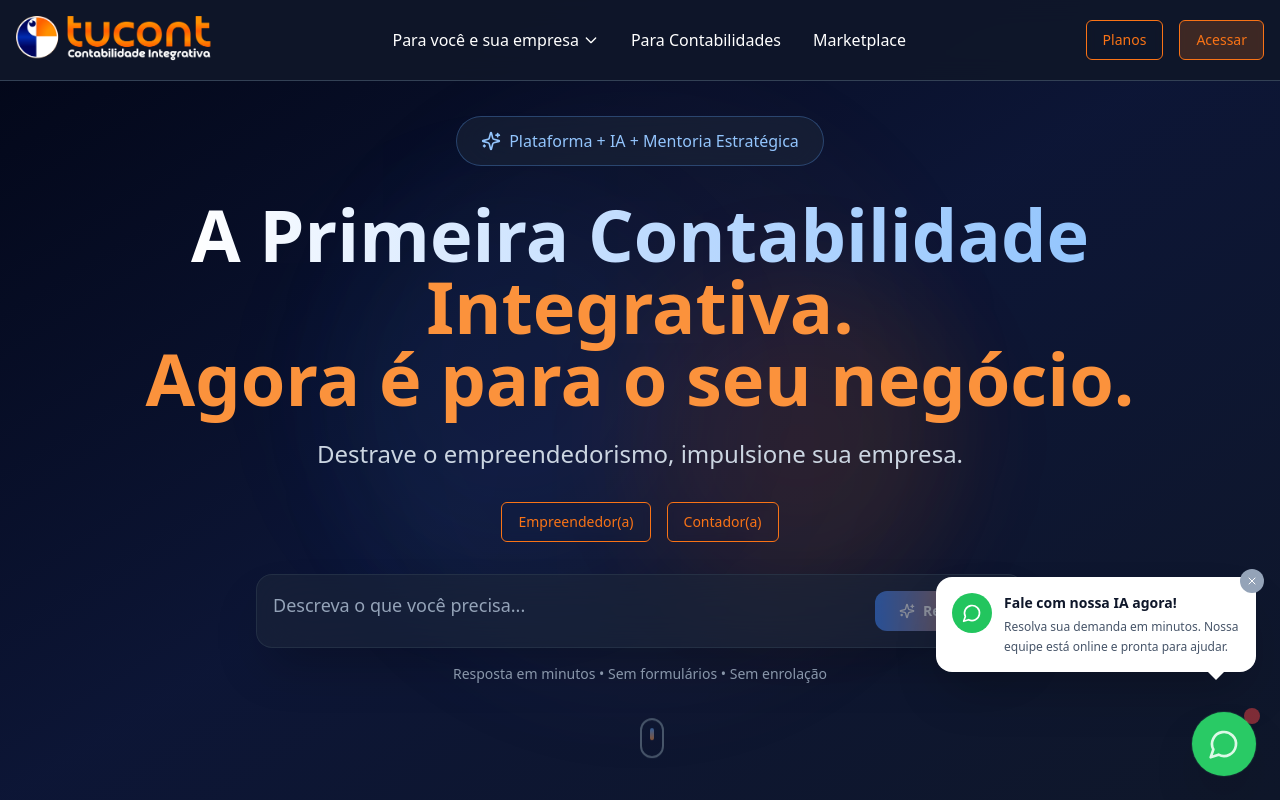
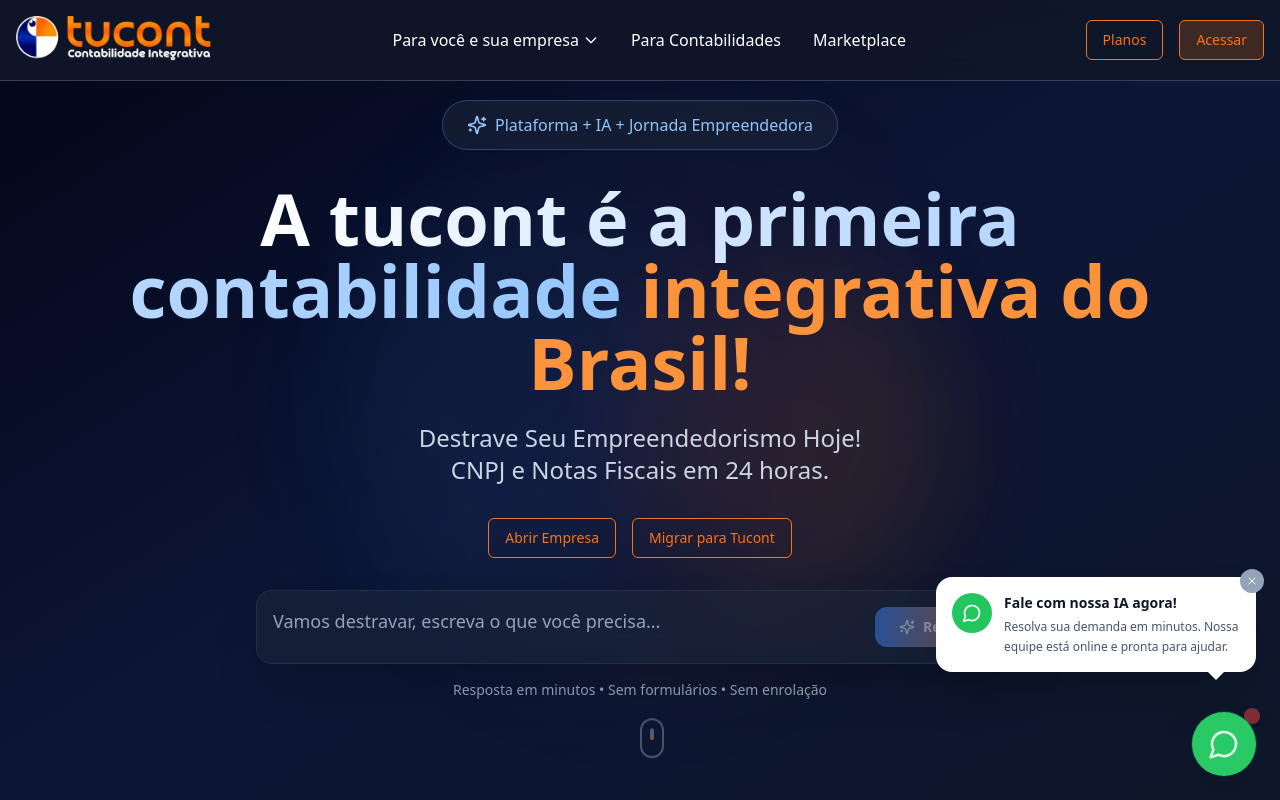
Before and after one commit to 9isnaldo/tucont, a React (Vite) app: page / in a window 1280 px wide. Shown: the top 800 px of the page. Built offline with nearby package versions, Linux system fonts and the light colour scheme.

Commit message:
Refactor Hero section text
Updated text content in the HeroSection component, including the badge, headlines, button labels, and input placeholder, as per the user's request.

```diff
--- a/src/components/sections/HeroSection.tsx
+++ b/src/components/sections/HeroSection.tsx
@@ -43,26 +43,23 @@ const HeroSection = () => {
           {/* Badge */}
           <div className="inline-flex items-center gap-2 bg-slate-800/50 backdrop-blur-xl border border-blue-400/30 text-blue-300 px-6 py-3 rounded-full">
             <Sparkles className="w-5 h-5" />
-            <span className="font-medium">Plataforma + IA + Mentoria Estratégica</span>
+            <span className="font-medium">Plataforma + IA + Jornada Empreendedora</span>
           </div>
 
           {/* Headlines */}
           <div className="space-y-6">
             <h1 className="text-5xl md:text-7xl font-bold leading-tight">
               <span className="bg-gradient-to-r from-white via-blue-200 to-blue-300 bg-clip-text text-transparent">
-                A Primeira Contabilidade{" "}
+                A tucont é a primeira contabilidade{" "}
               </span>
               <span className="text-orange-400">
-                Integrativa.
-              </span>
-              <br />
-              <span className="text-orange-400">
-                Agora é para o seu negócio.
+                integrativa do Brasil!
               </span>
             </h1>
 
             <p className="text-xl md:text-2xl text-slate-300 max-w-4xl mx-auto leading-relaxed">
-              Destrave o empreendedorismo, impulsione sua empresa.
+              Destrave Seu Empreendedorismo Hoje!<br />
+              CNPJ e Notas Fiscais em 24 horas.
             </p>
           </div>
 
@@ -72,13 +69,13 @@ const HeroSection = () => {
               variant="outline"
               className="border-orange-500 text-orange-500 bg-transparent backdrop-blur-sm hover:bg-orange-500/10 hover:border-orange-400 hover:text-orange-400 transition-all duration-300"
             >
-              Empreendedor(a)
+              Abrir Empresa
             </Button>
             <Button
               variant="outline"
               className="border-orange-500 text-orange-500 bg-transparent backdrop-blur-sm hover:bg-orange-500/10 hover:border-orange-400 hover:text-orange-400 transition-all duration-300"
             >
-              Contador(a)
+              Migrar para Tucont
             </Button>
           </div>
 
@@ -89,7 +86,7 @@ const HeroSection = () => {
                 <div className="flex-1">
                   <input
                     type="text"
-                    placeholder="Descreva o que você precisa..."
+                    placeholder="Vamos destravar, escreva o que você precisa..."
                     value={inputValue}
                     onChange={(e) => setInputValue(e.target.value)}
                     onKeyPress={(e) => e.key === 'Enter' && handleInputSubmit()}
```
